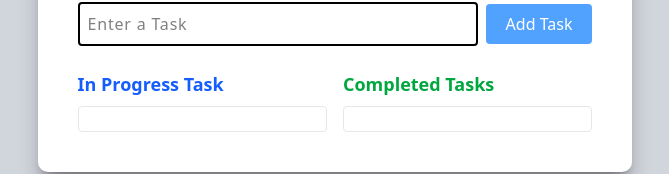
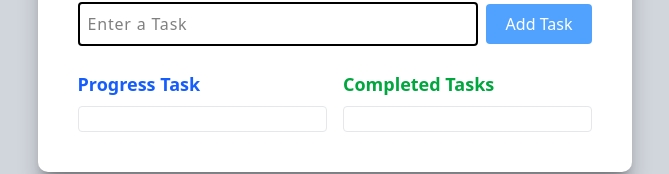
Before and after one commit to HaiderRehman06/to-do-drag-Drop, a React (Vite) app: page / in a window 1280 px wide. Shown: the part 367-541 px from the top of the page, without its empty margins (305-974 px from the left). Built offline with nearby package versions, Linux system fonts and the light colour scheme.

Commit message:
changing progress task heading

```diff
--- a/src/App.jsx
+++ b/src/App.jsx
@@ -94,7 +94,7 @@
         </div>
         <div className="flex gap-4 mt-6 justify-center">
           <div className="w-1/2">
-            <h3 className="text-lg font-semibold mb-2 text-blue-600 ">In Progress Task</h3>
+            <h3 className="text-lg font-semibold mb-2 text-blue-600 ">Progress Task</h3>
             <ul
               id="progress-list"
               onDragOver={allowDrop}
```
